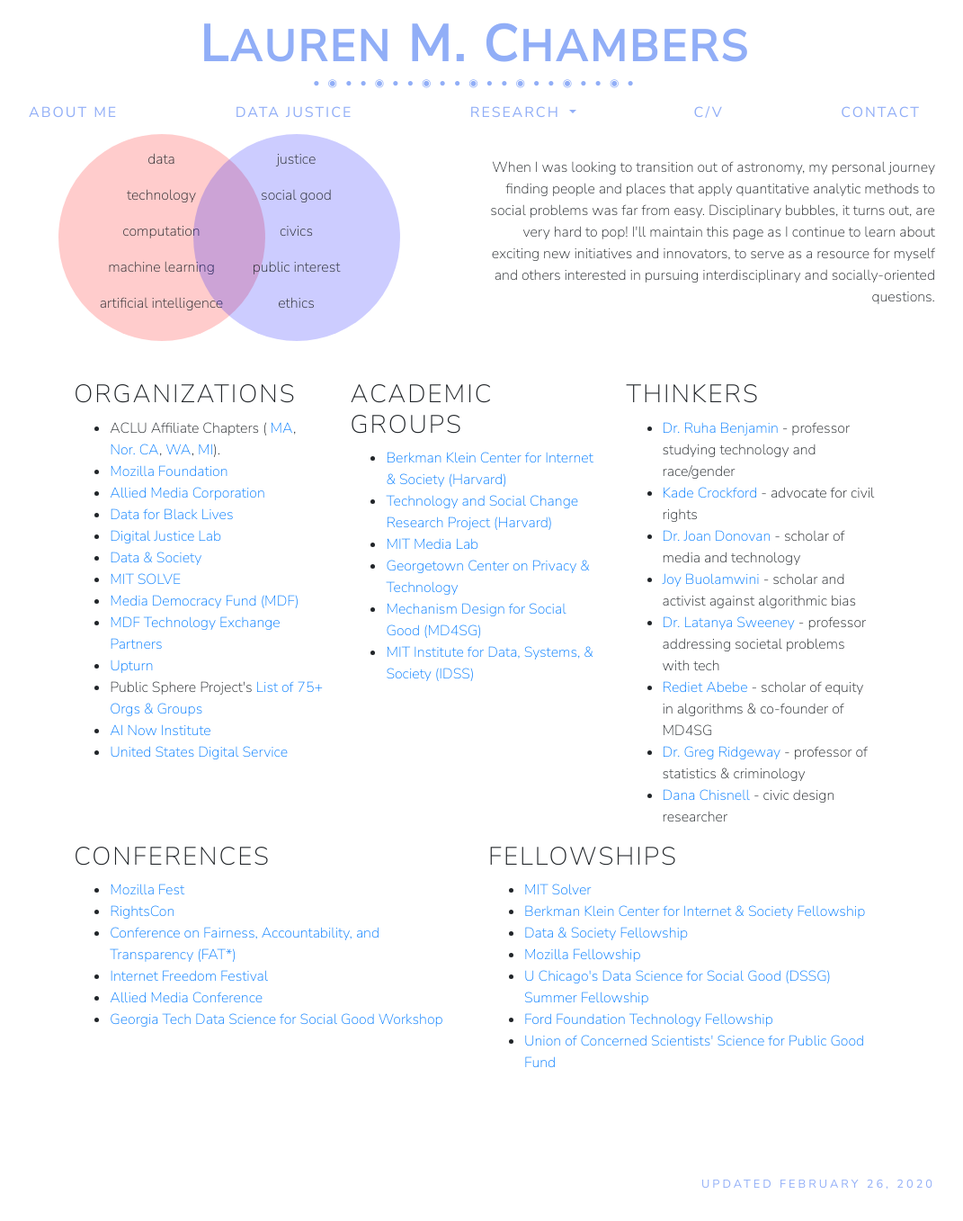
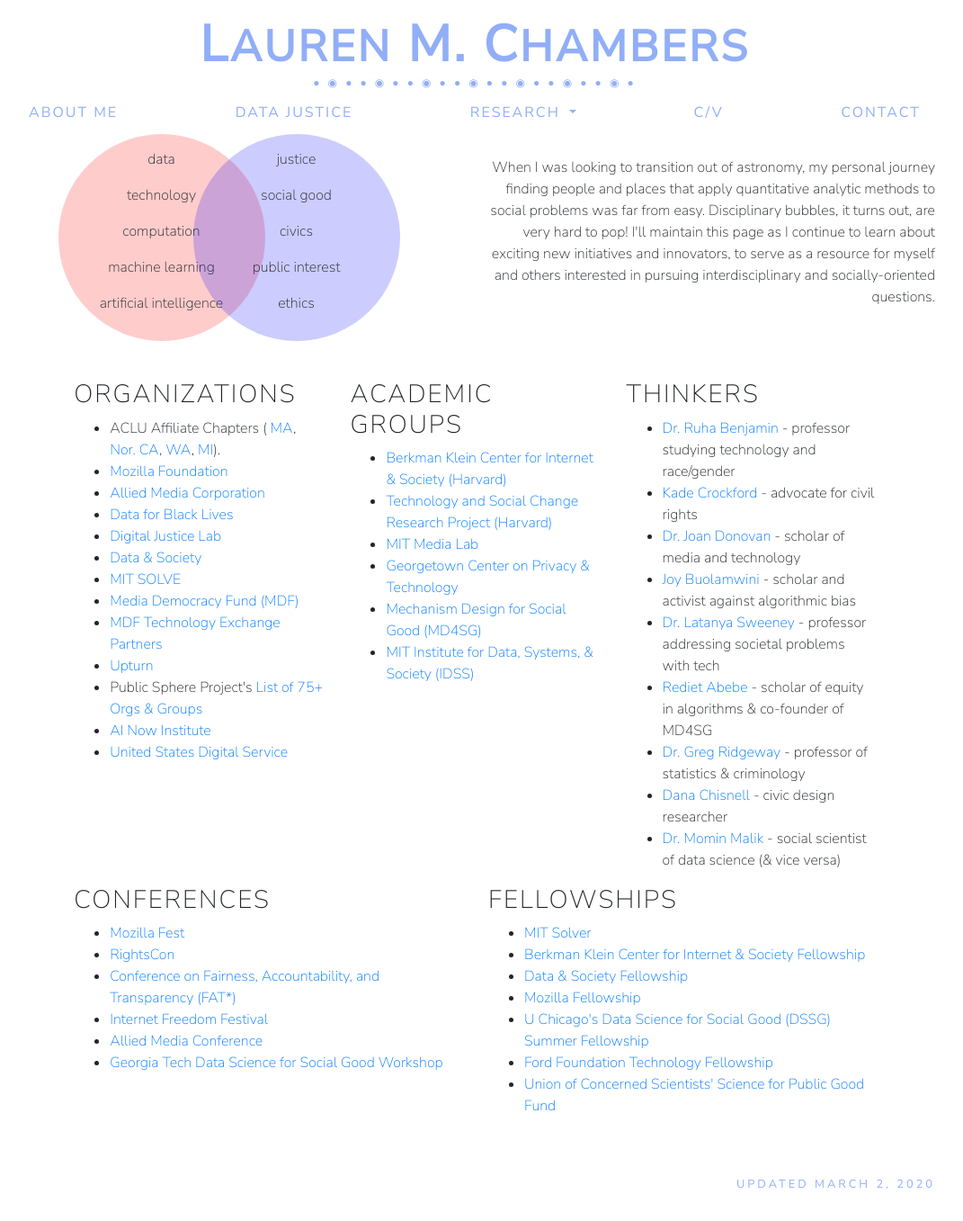
Before and after one commit to smhurwitz/smhurwitz.github.io, a Jekyll site: the page built from datajustice.html, in a window 1280 px wide and 1357 px high. Shown: the whole window at 90% size, without its empty margins (112-1183 px from the left). Built offline with Jekyll 4.4.1, drawn with Linux system fonts in a browser that asks for light colours; nearby versions of some CDN libraries.

Commit message:
Add Momin Malik

```diff
--- a/datajustice.html
+++ b/datajustice.html
@@ -84,6 +84,7 @@
           <li><a href="https://www.cs.cornell.edu/~red/" target="_blank">Rediet Abebe</a> - scholar of equity in algorithms & co-founder of MD4SG</li>
           <li><a href="https://sites.google.com/site/gregridgeway/" target="_blank">Dr. Greg Ridgeway</a> - professor of statistics & criminology</li>
           <li><a href="https://www.hks.harvard.edu/faculty/dana-chisnell" target="_blank">Dana Chisnell</a> - civic design researcher</li>
+          <li><a href="https://www.mominmalik.com/" target="_blank">Dr. Momin Malik</a> - social scientist of data science (& vice versa)</li>
         </ul>
       </div>
 
@@ -118,4 +119,4 @@
 
 </main>
 
-<footer>Updated February 26, 2020</footer>
+<footer>Updated March 2, 2020</footer>
```
